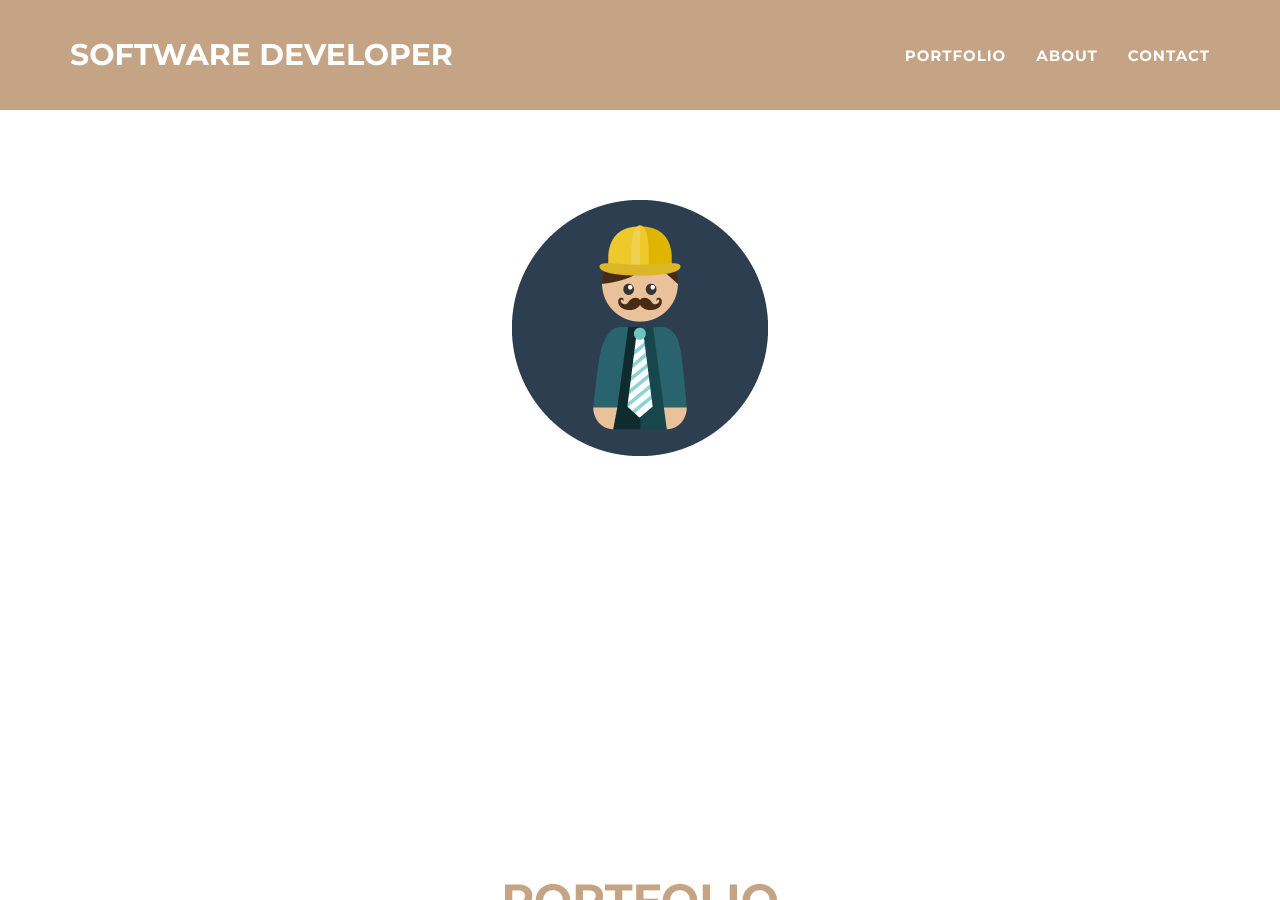
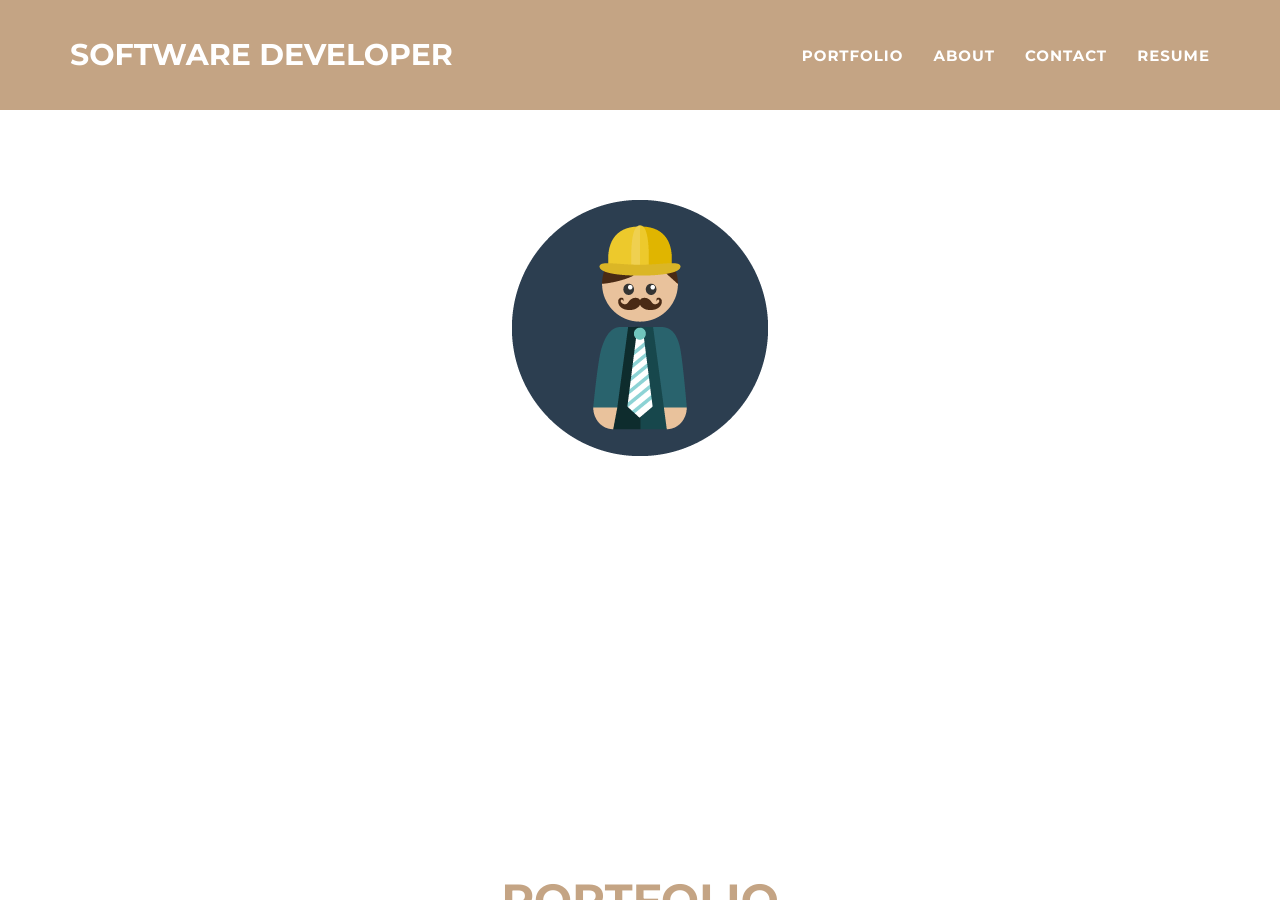
Before and after one commit to Amaan6868/Amaan6868.github.i, a Jekyll site: the page built from _posts/2014-07-18-project-1.markdown, in a window 1280 px wide and 900 px high. Built offline with Jekyll 4.4.1, drawn with Linux system fonts in a browser that asks for light colours.

Commit message:
Update nav.html

```diff
--- a/_includes/nav.html
+++ b/_includes/nav.html
@@ -27,6 +27,9 @@
         <li class="page-scroll">
           <a href="#contact">Contact</a>
         </li>
+        <li>
+          <a href="img/portfolio/resume.pdf">Resume</a>
+        </li>
       </ul>
     </div>
     <!-- /.navbar-collapse -->
```
